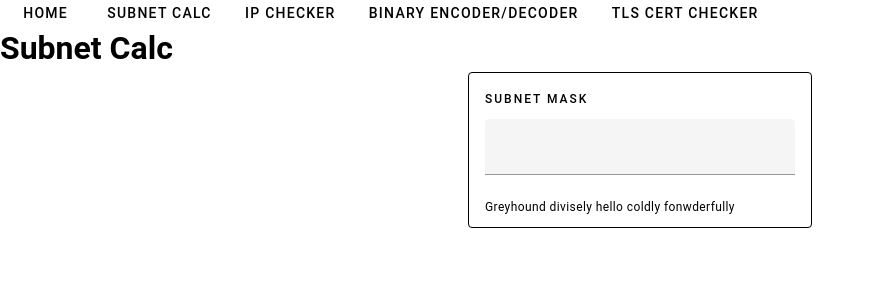
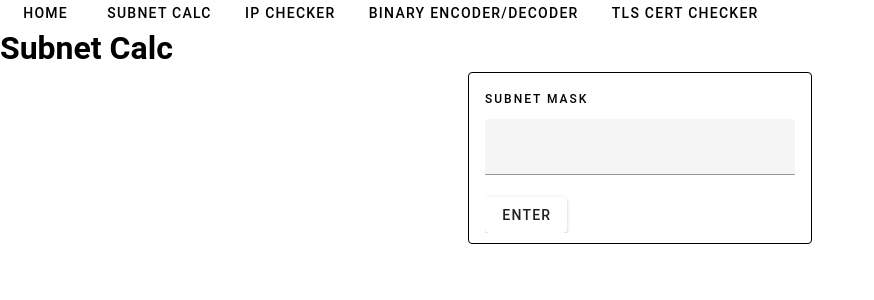
Before and after one commit to chr1ssy44/Subnet-Calculator, a Vue app: page /#/SubnetCalc in a window 1280 px wide. Shown: the top 300 px of the page, without its empty margins (0-874 px from the left). Built offline with nearby package versions, Linux system fonts and the light colour scheme.

Commit message:
added a file

```diff
--- a/src/views/BinaryEncoderDecoder.vue
+++ b/src/views/BinaryEncoderDecoder.vue
@@ -1,3 +1,20 @@
+<script setup>
+import {ref} from 'vue'
+
+
+let binary = ref('')
+let newInput = ref('')
+
+async function Encode () {
+
+    const result = await fetch('https://networkcalc.com/api/binary/00001010')
+
+   console.log(result);
+
+}
+
+</script>
+
 <template>
     <h1>Binary Encoder/Decoder</h1>
 
@@ -10,7 +27,7 @@
       ></v-select>
 
     <v-text-field label="Encoder" variant="solo-filled"></v-text-field>
-    <v-btn id="de" type="submit">encode</v-btn>
+    <v-btn @click="Encode" id="de" type="submit">encode</v-btn>
 
     <v-text-field label="Decoder" variant="solo-filled"></v-text-field>
     <v-btn id="code" type="submit">decode</v-btn>
--- a/src/views/SubnetCalc.vue
+++ b/src/views/SubnetCalc.vue
@@ -1,3 +1,15 @@
+<script setup>
+import {ref, watch} from 'vue'
+
+async function Enter () {
+
+  const result = await fetch ('https://networkcalc.com/api/ip/192.168.1.1/24?binary=true')
+
+  console.log(result)
+}
+
+</script>
+
 <template>
 <h1>Subnet Calc</h1>
 <v-card
@@ -6,15 +18,14 @@
     variant="outlined"
   >
     <v-card-item>
-      <div>
         <div class="text-overline mb-1">
           SUBNET MASK
         </div>
         <v-text-field
         label=""
       ></v-text-field>
-        <div class="text-caption">Greyhound divisely hello coldly fonwderfully</div>
-      </div>
+      <v-btn @click="Enter">Enter</v-btn>
     </v-card-item>
   </v-card>
+
 </template>
```
